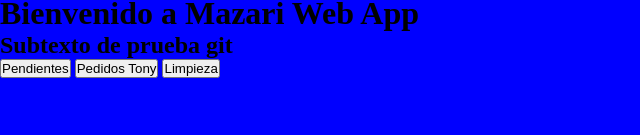
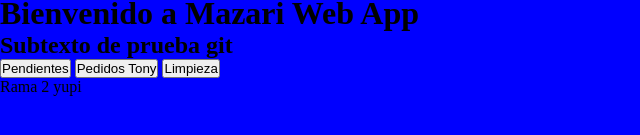
Before and after one commit to feristocracy/mazariwebapp, a plain HTML site: page index.html in a window 1280 px wide. Shown: the part 189-324 px from the top of the page, 0-640 px from the left. Drawn offline with Linux system fonts and the light colour scheme.

Commit message:
Ya estamos en la rama 2

```diff
--- a/index.html
+++ b/index.html
@@ -16,5 +16,7 @@
 	<button type="button">Pedidos Tony</button>
 	<button type="button">Limpieza</button>
 
+	<p>Rama 2 yupi</p>
+
 </body>
 </html>
```
